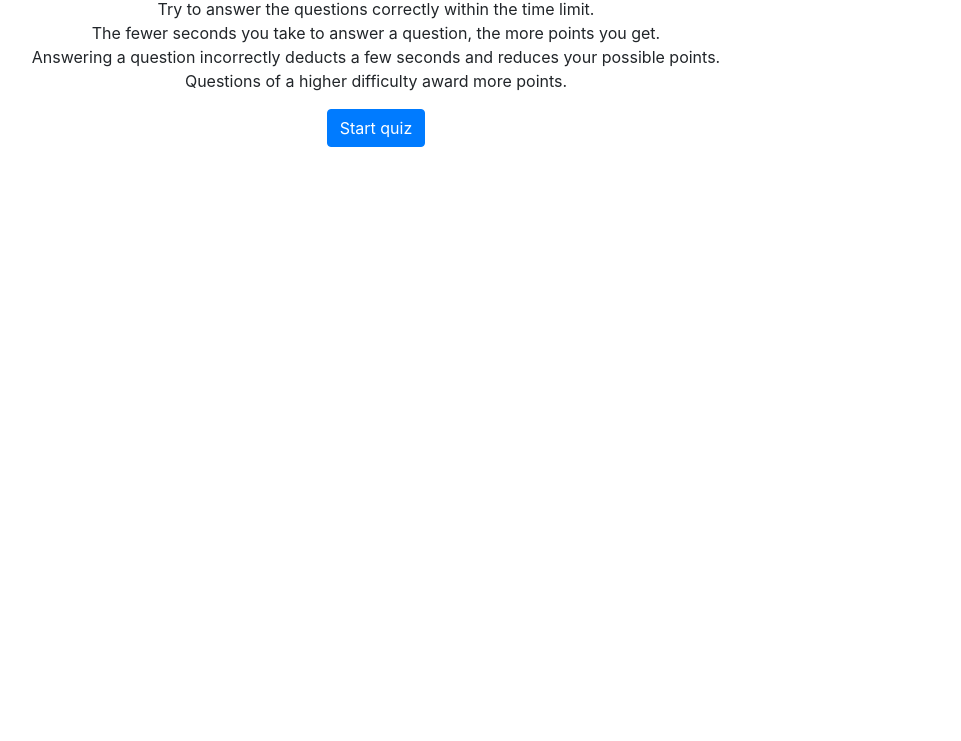
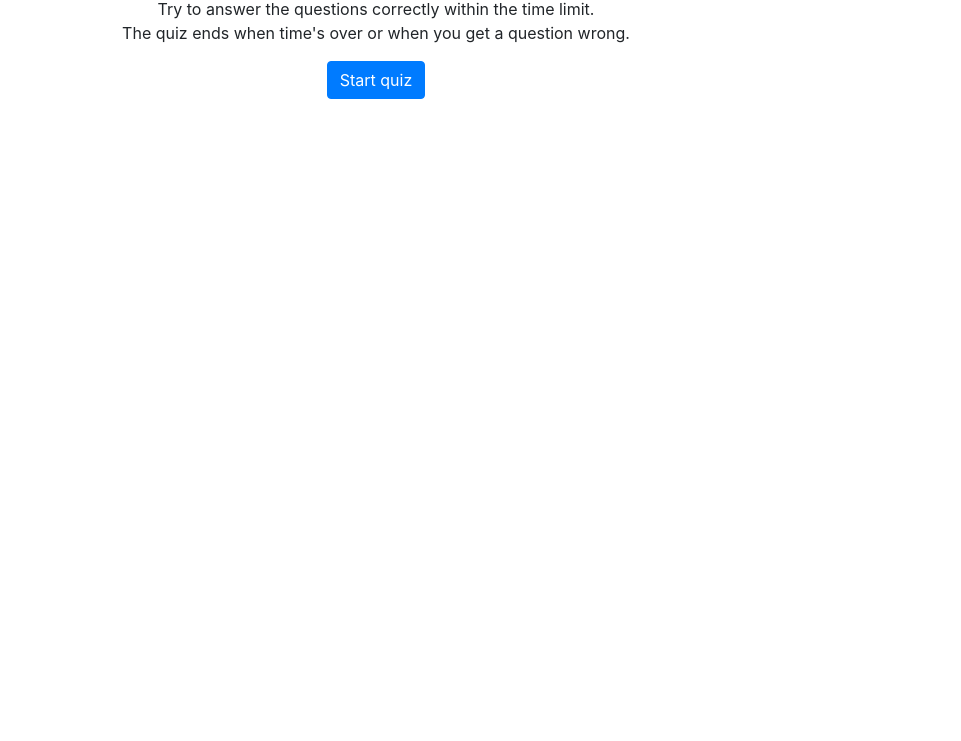
Before and after one commit to JCCCHU/Code-Quiz, a plain HTML site: page index.html in a window 1280 px wide. Shown: the part 59-800 px from the top of the page, without its empty margins (264-1225 px from the left). Drawn offline with nearby package versions, Linux system fonts and the light colour scheme.

Commit message:
Add identifiers to elements

```diff
--- a/index.html
+++ b/index.html
@@ -17,7 +17,7 @@
 </head>
 
 <body>
-    <div class="container">
+    <div class="container" id="landing">
 
         <div class="row">
             <div class="col-3"></div>
@@ -30,13 +30,13 @@
         </div>
         <div class="row">
             <div class="col-12">
-                <p class="text-center">Try to answer the questions correctly within the time limit.<br>The fewer seconds you take to answer a question, the more points you get.<br>Answering a question incorrectly deducts a few seconds and reduces your possible points.<br>Questions of a higher difficulty award more points.<br></p>
+                <p class="text-center">Try to answer the questions correctly within the time limit. <br>The quiz ends when time's over or when you get a question wrong.</p>
             </div>
         </div>
         </div>
         <div class="row">
             <div class="col-12 text-center">
-                <button type="button" class="text-center btn btn-primary">Start quiz</button>
+                <button type="button" class="text-center btn btn-primary" id="start-button">Start quiz</button>
             </div>
 
         </div>
```
